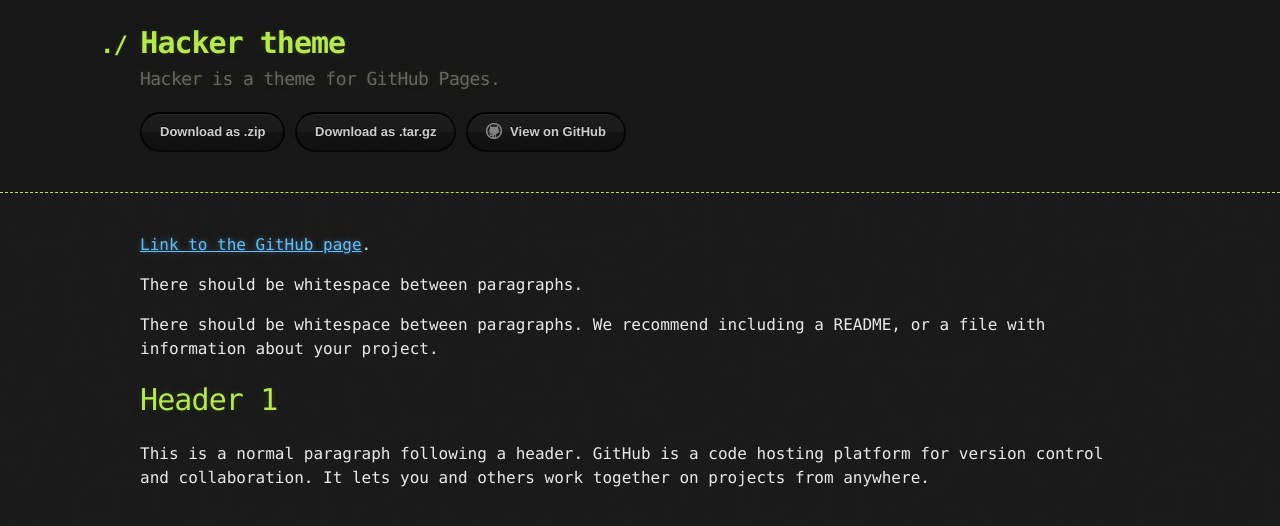
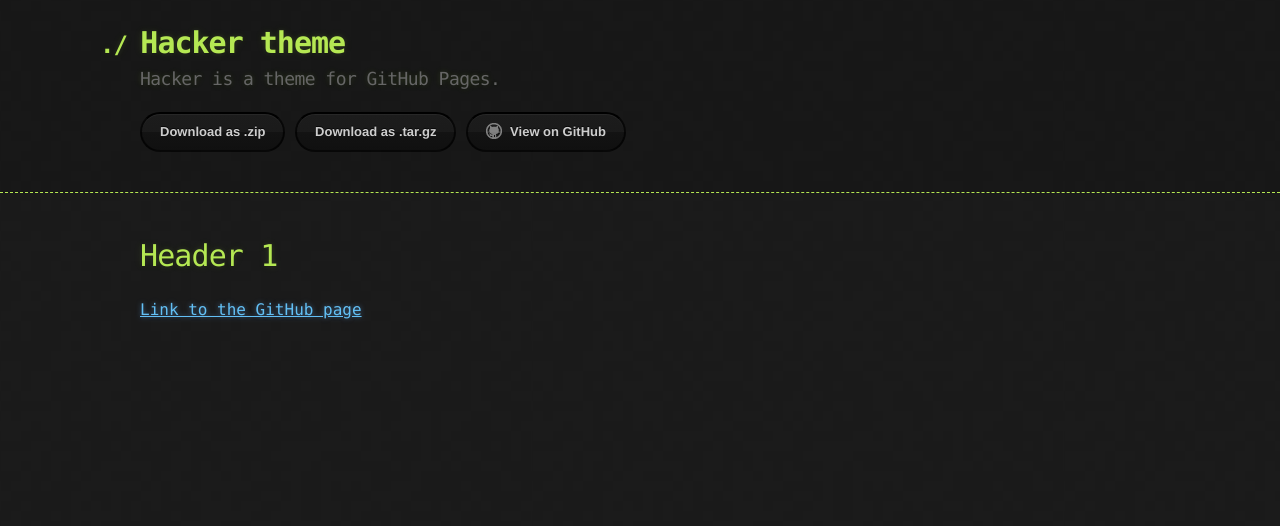
Before and after one commit to FrederikVoncken/frederikvoncken.github.io, a Jekyll site: the page built from index.md, in a window 1280 px wide. Shown: the top 526 px of the page. Built offline with Jekyll 4.4.1, drawn with Linux system fonts in a browser that asks for light colours; our own code applies the rules of GitHub Pages for plain Markdown files.

Commit message:
Update index.md

```diff
--- a/index.md
+++ b/index.md
@@ -1,13 +1,3 @@
----
-layout: default
----
-
-[Link to the GitHub page](https://github.com/FrederikVoncken).
-
-There should be whitespace between paragraphs.
-
-There should be whitespace between paragraphs. We recommend including a README, or a file with information about your project.
-
 # Header 1
 
-This is a normal paragraph following a header. GitHub is a code hosting platform for version control and collaboration. It lets you and others work together on projects from anywhere.
+[Link to the GitHub page](https://github.com/FrederikVoncken)
```
